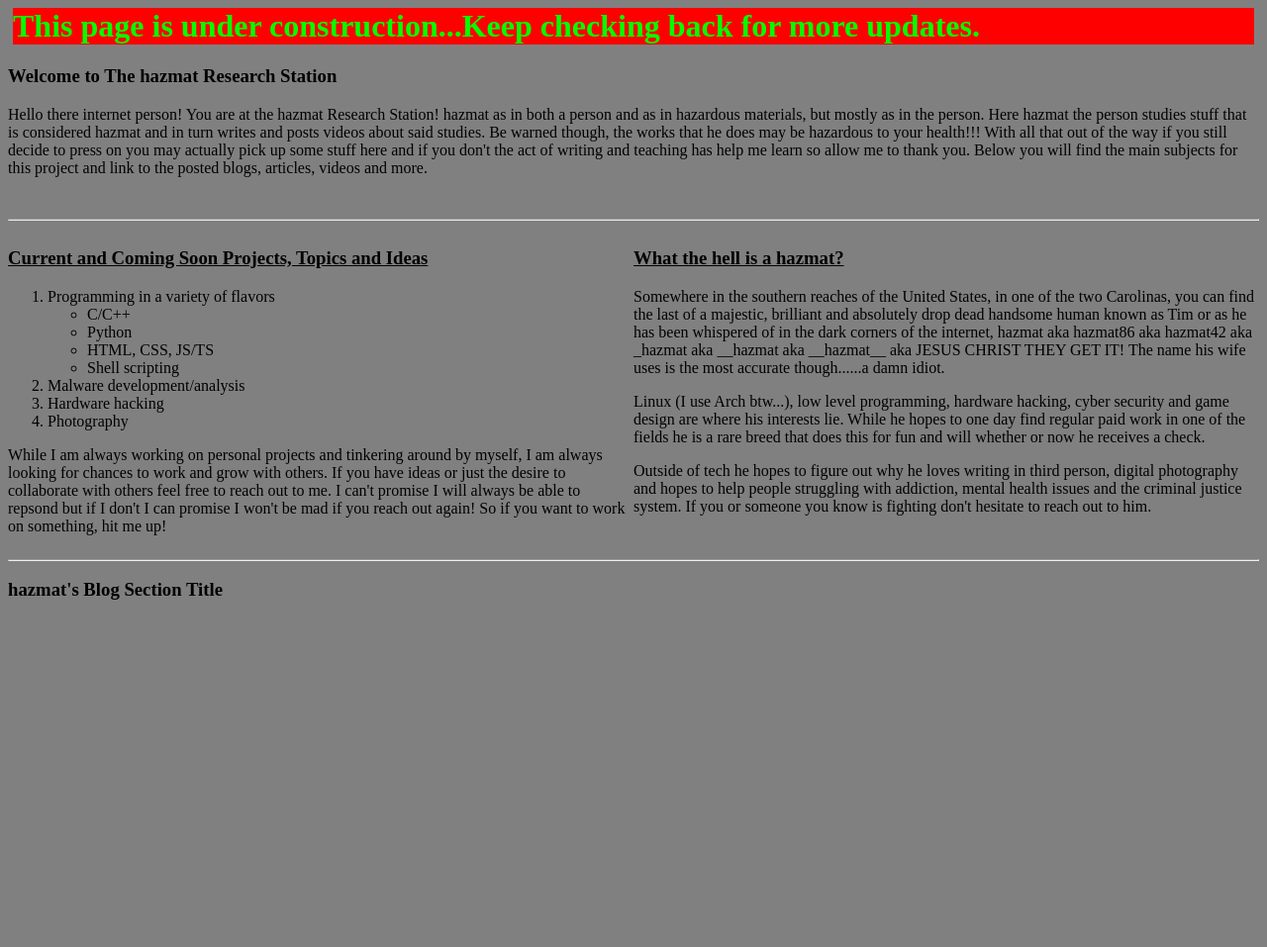
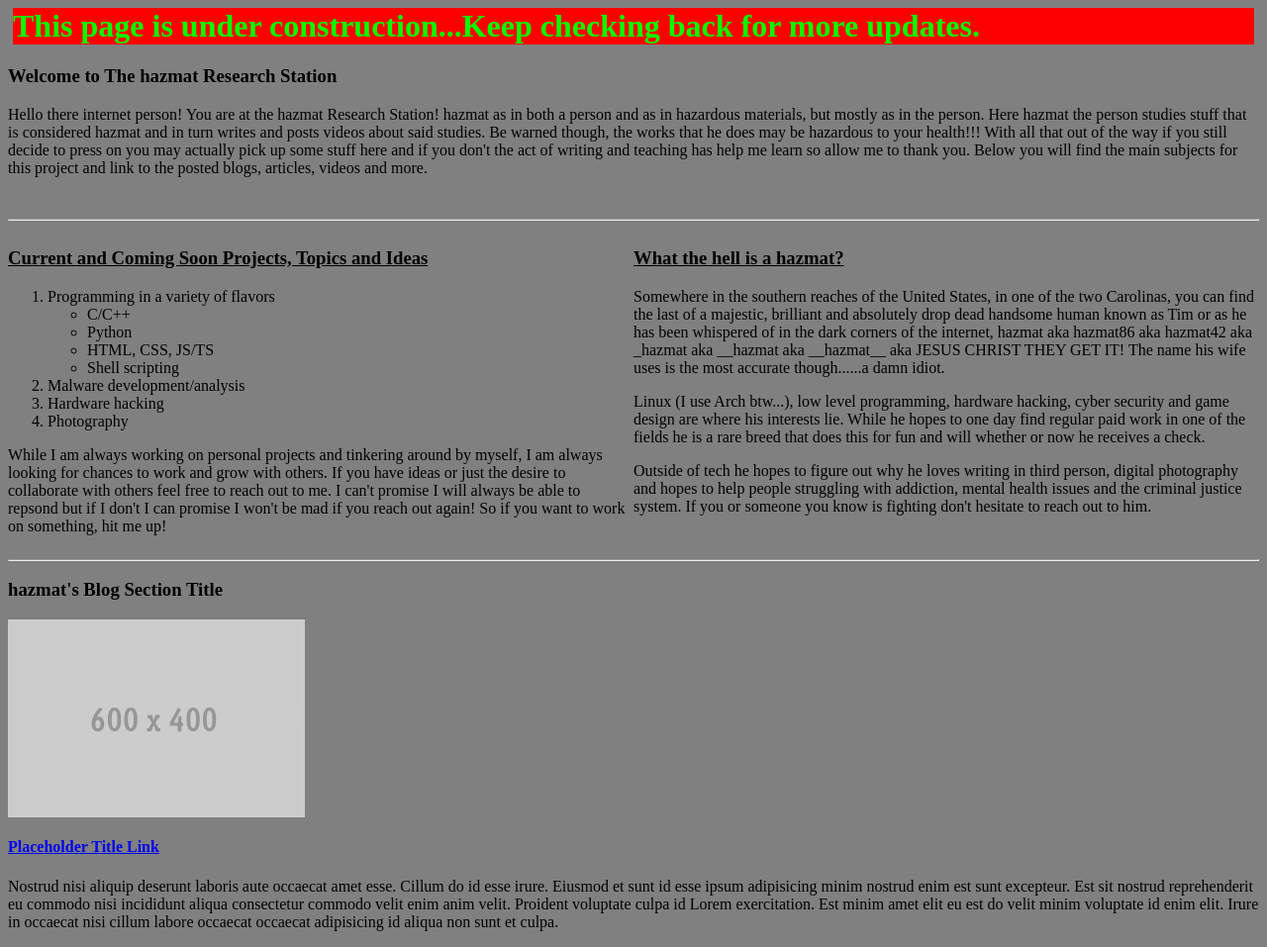
Before and after one commit to hazmat86/hazmat86.github.io, a plain HTML site: page index.html in a window 1280 px wide. Shown: the whole page at 99% size. Before the commit the page ends 800 px from the top, so only its background shows below. Drawn offline with Linux system fonts and the light colour scheme.

Commit message:
Minor changes

```diff
--- a/index.html
+++ b/index.html
@@ -62,7 +62,17 @@
         </div>
     </div>
     <div class="blog-actual-article-section">
-
+        <div class="blog-article-placeholder-section">
+            <div class="blog-article-placeholder-section-image">
+                <img src="images\placeholder-600x400.gif">
+            </div>
+            <div class="blog-article-placeholder-title-link">
+                <h4><a href="#">Placeholder Title Link</a></h4>
+            </div>
+            <div class=""blog-article-placeholder-section-article>
+                <p>Nostrud nisi aliquip deserunt laboris aute occaecat amet esse. Cillum do id esse irure. Eiusmod et sunt id esse ipsum adipisicing minim nostrud enim est sunt excepteur. Est sit nostrud reprehenderit eu commodo nisi incididunt aliqua consectetur commodo velit enim anim velit. Proident voluptate culpa id Lorem exercitation. Est minim amet elit eu est do velit minim voluptate id enim elit. Irure in occaecat nisi cillum labore occaecat occaecat adipisicing id aliqua non sunt et culpa.</p>
+            </div>
+        </div>
     </div>
 </body>
 
```
